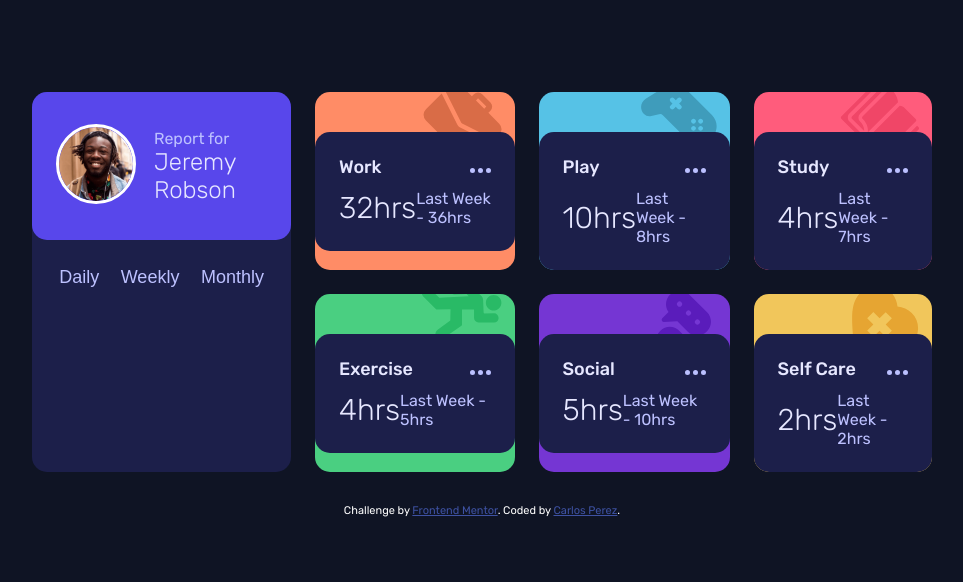
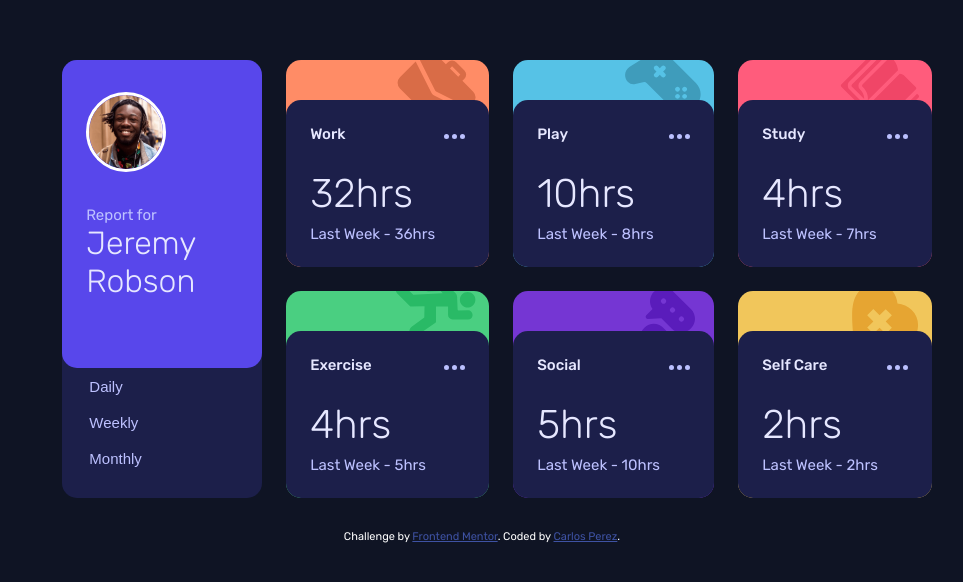
Before and after one commit to Carlos-A-P/time-tracking-dashboard, a plain HTML site: page index.html in a window 1280 px wide. Shown: the part 116-698 px from the top of the page, without its empty margins (158-1121 px from the left). Drawn offline with Linux system fonts and the light colour scheme.

Commit message:
final draft
added all of the interactive components when hovering over elements. Also added visual selected period button

```diff
--- a/css/style.css
+++ b/css/style.css
@@ -197,9 +197,13 @@ p {
 	color: hsl(228, 45%, 44%);
 }
 
+.selected {
+	color: white;
+}
+
 @media (min-width: 1000px) {
 	body {
-		padding: 5rem 1.5rem;
+		padding: 3rem 1.5rem;
 	}
 
 	main {
@@ -211,4 +215,56 @@ p {
 			"title-card work play study"
 			"title-card exercise social self-care";
 	}
+
+	.profile-header {
+		flex-direction: column;
+		align-items: flex-start;
+		gap: 30px;
+		padding: 2rem 1.5rem;
+		padding-bottom: 68px;
+	}
+
+	h1 {
+		font-size: 2rem;
+		padding-right: 2rem;
+	}
+
+	.period {
+		padding: 1.7rem;
+		flex-direction: column;
+		align-items: flex-start;
+		gap: 19px;
+		/* margin-top: auto; */
+		padding-top: 10px;
+	}
+
+	button,
+	h2,
+	p {
+		font-size: 15px;
+	}
+
+	.bottom {
+		flex-direction: column;
+		align-items: flex-start;
+	}
+
+	h3 {
+		font-size: 2.5rem;
+		margin: 1rem 0 0.5rem;
+	}
+
+	.title-card {
+		max-width: 200px;
+		justify-self: flex-end;
+	}
+
+	.card-content:hover {
+		background-color: hsl(235, 30%, 45%);
+		cursor: pointer;
+	}
+
+	.selected {
+		color: white;
+	}
 }
--- a/js/script.js
+++ b/js/script.js
@@ -105,10 +105,15 @@ const data = `[
     }
   ]`
 
-
 periodButton.forEach(button => {
     button.addEventListener('click', () => {
-        // debugger
+        for(let i = 0; i<button.parentElement.children.length; i++) {
+          if (button.parentElement.children[i].classList.contains('selected')){
+            button.parentElement.children[i].classList.remove('selected')
+          }
+        }
+        button.classList.add('selected')
+
         const setting = button.innerHTML
 
         for(let i=0; i<cardData.length; i++) {
```
Also changed, not shown: 2 other files.
